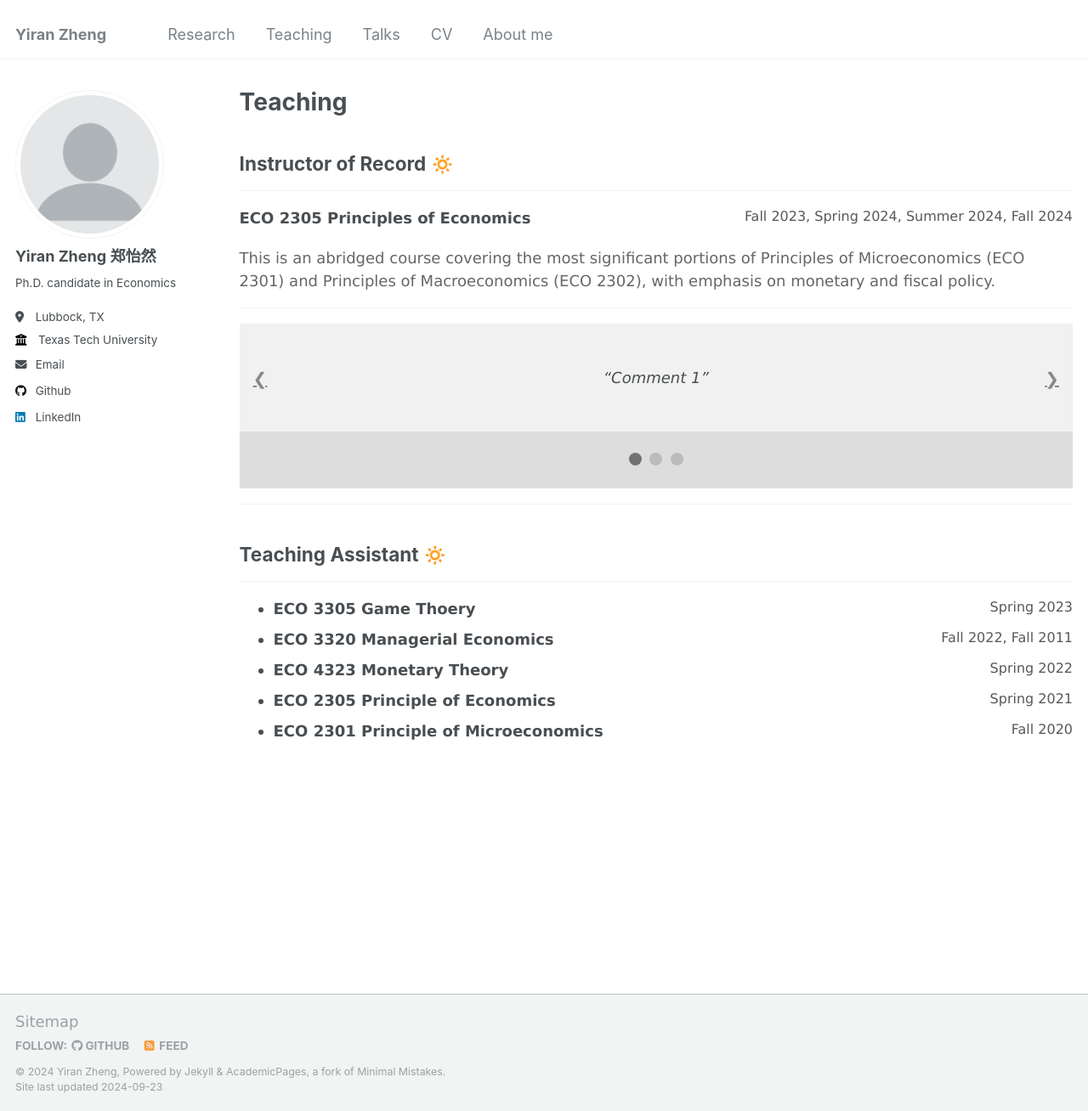
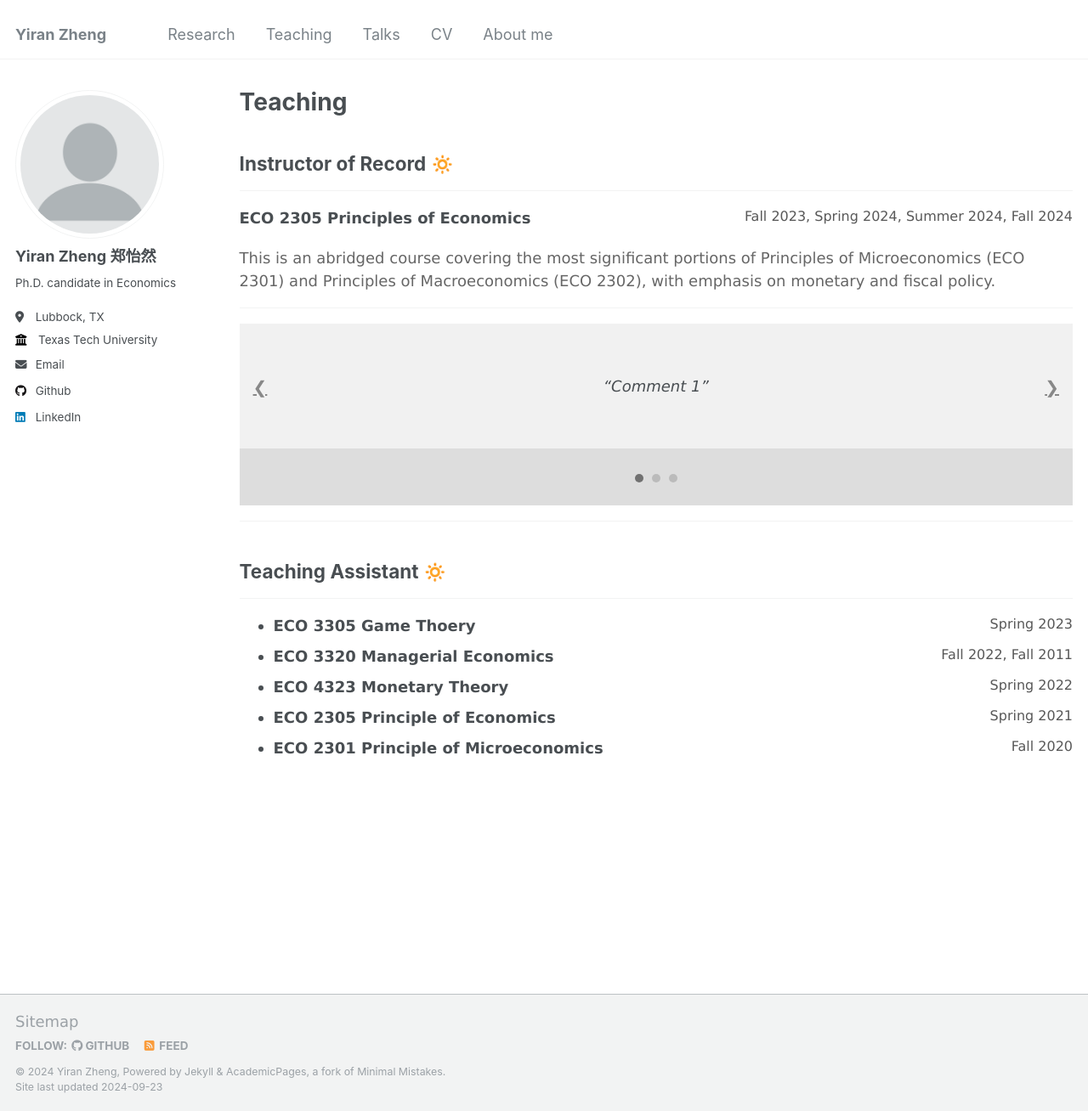
Before and after one commit to yiran-zheng/yiran-zheng.github.io, a Jekyll site: the page built from _pages/teaching.html, in a window 1280 px wide and 1308 px high. Shown: the whole window at 85% size. Built offline with Jekyll 4.4.1, drawn with Linux system fonts in a browser that asks for light colours.

Commit message:
Update teaching.html

```diff
--- a/_pages/teaching.html
+++ b/_pages/teaching.html
@@ -17,7 +17,7 @@ author_profile: true
     This is an abridged course covering the most significant portions of Principles of Microeconomics (ECO 2301) and Principles of Macroeconomics (ECO 2302), with emphasis on monetary and fiscal policy.
     </div>
 
-<hr> <!-- This adds a horizontal line below the heading -->
+<hr class="dotted"> <!-- This adds a horizontal line below the heading -->
 
 <!DOCTYPE html>
 <html>
@@ -36,7 +36,7 @@ body {font-family: Verdana, sans-serif; margin:0}
 /* Slides */
 .mySlides {
   display: none;
-  padding: 50px;
+  padding: 60px;
   text-align: center;
 }
 
@@ -78,8 +78,8 @@ body {font-family: Verdana, sans-serif; margin:0}
 /* The dots/bullets/indicators */
 .dot {
   cursor: pointer;
-  height: 15px;
-  width: 15px;
+  height: 10px;
+  width: 10px;
   margin: 0 2px;
   background-color: #bbb;
   border-radius: 50%;
```
